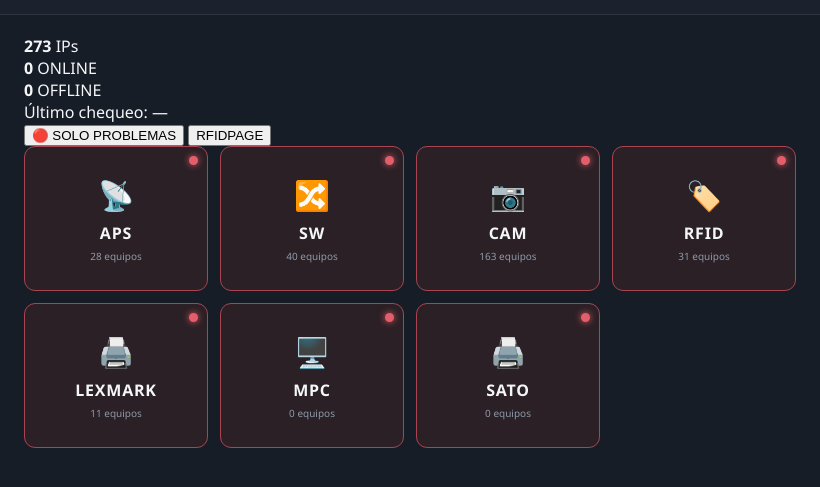
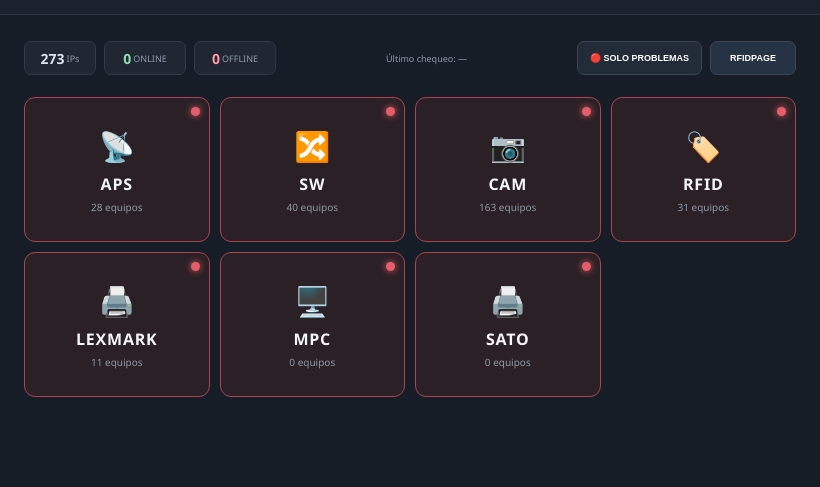
Before and after one commit to pitucorporacion-collab/monitor-red, an Electron app: page index.html in a window 820 px wide. Shown: the part 69-556 px from the top of the page. Drawn offline with Linux system fonts and the light colour scheme; no server answers.

Commit message:
V2.1: ajustar interfaz principal y botones uniformes

```diff
--- a/styles.css
+++ b/styles.css
@@ -1,15 +1,11 @@
 *{box-sizing:border-box}
-
 html,body{margin:0;width:100%;height:100%;font-family:Segoe UI,Arial,sans-serif;background:#10141b;color:#f4f6f8;overflow:hidden}
 .app{width:820px;height:576px;margin:0 auto;background:#171d26}
-.topbar{height:84px;padding:14px 24px;display:flex;align-items:center;justify-content:space-between;border-bottom:1px solid #2d3542;background:#1b222d}
-.topbar h1{margin:0;font-size:22px;letter-spacing:1.4px}.topbar p{margin:4px 0 0;color:#8995a6;font-size:11px}.clock{font:700 18px Consolas,monospace;color:#aeb9c8}
-.view{display:none;height:492px;padding:20px 24px}.view.active{display:block}
-.cards{display:grid;grid-template-columns:repeat(4,minmax(0,1fr));gap:12px;margin-top:0}
-.card{height:145px;min-width:0;border:1px solid #303a49;border-radius:11px;background:#202733;display:flex;flex-direction:column;align-items:center;justify-content:center;cursor:pointer;transition:.15s;position:relative}.card:hover{transform:translateY(-2px);border-color:#68778b;background:#252e3b}.card .icon{font-size:29px;margin-bottom:8px}.card h3{margin:0;font-size:16px;letter-spacing:.8px}.card p{margin:5px 0 0;color:#8e9aaa;font-size:10px}
-.card::after{content:"";position:absolute;top:9px;right:9px;width:9px;height:9px;border-radius:50%;background:#7f8a99}.card.group-online::after{background:#42c77a}.card.group-offline{border-color:#a94450;background:#2a2025}.card.group-offline::after{background:#e35d6a;box-shadow:0 0 7px #e35d6a}.card.group-checking::after{background:#d3a63c;box-shadow:0 0 7px #d3a63c}
-.summary{margin-top:14px;color:#8e9aaa;text-align:center;font-size:10px}.summary .count{color:#dce3ec;font-weight:700}
+.topbar{height:84px;padding:14px 24px;display:flex;align-items:center;justify-content:space-between;border-bottom:1px solid #2d3542;background:#1b222d}.topbar h1{margin:0;font-size:22px;letter-spacing:1.4px}.topbar p{margin:4px 0 0;color:#8995a6;font-size:11px}.clock{font:700 18px Consolas,monospace;color:#aeb9c8}
+.view{display:none;height:492px;padding:14px 24px}.view.active{display:block}
+.homeControls{height:58px;display:grid;grid-template-columns:72px 82px 82px 1fr 125px 86px;align-items:center;gap:8px;margin-bottom:10px}.summaryBox{height:34px;border:1px solid #303a49;border-radius:7px;background:#202733;display:flex;align-items:center;justify-content:center;font-size:9px;color:#8e9aaa}.summaryBox b{font-size:14px;color:#dce3ec;margin-right:2px}.onlineBox b{color:#8de0ae}.offlineBox b{color:#ff9aa3}.lastCheck{font-size:9px;color:#8e9aaa;text-align:center;white-space:nowrap}.smallAction{height:34px;border:1px solid #3b4655;border-radius:7px;background:#222b38;color:#fff;font-size:9px;font-weight:700;cursor:pointer;white-space:nowrap}.smallAction:hover{background:#2b3645}.rfidAction{background:#263344}
+.cards{display:grid;grid-template-columns:repeat(4,minmax(0,1fr));gap:10px;margin-top:0}.card{height:145px;min-width:0;border:1px solid #303a49;border-radius:11px;background:#202733;display:flex;flex-direction:column;align-items:center;justify-content:center;cursor:pointer;transition:.15s;position:relative}.card:hover{transform:translateY(-2px);border-color:#68778b;background:#252e3b}.card .icon{font-size:29px;margin-bottom:8px}.card h3{margin:0;font-size:16px;letter-spacing:.8px}.card p{margin:5px 0 0;color:#8e9aaa;font-size:10px}.card::after{content:"";position:absolute;top:9px;right:9px;width:9px;height:9px;border-radius:50%;background:#7f8a99}.card.group-online::after{background:#42c77a}.card.group-offline{border-color:#a94450;background:#2a2025}.card.group-offline::after{background:#e35d6a;box-shadow:0 0 7px #e35d6a}.card.group-checking::after{background:#d3a63c;box-shadow:0 0 7px #d3a63c}
 .listHeader{height:58px;display:grid;grid-template-columns:120px 1fr 120px;align-items:center;gap:14px;margin-bottom:10px}.listHeader h2{margin:0;font-size:20px;letter-spacing:.8px}.listHeader p{margin:4px 0 0;color:#8e9aaa;font-size:10px}.back,.refresh{height:34px;border:1px solid #3b4655;border-radius:7px;background:#222b38;color:#fff;font-weight:700;font-size:10px;cursor:pointer}.refresh{justify-self:end}.back:hover,.refresh:hover{background:#2b3645}
-.tableWrap{height:370px;overflow:auto;border:1px solid #303a49;border-radius:8px}.tableWrap table{width:100%;border-collapse:collapse;table-layout:fixed}.tableWrap th{position:sticky;top:0;background:#222a36;color:#aeb9c8;text-align:left;font-size:10px;padding:8px;z-index:1}.tableWrap td{padding:7px 8px;border-top:1px solid #29323e;font-size:10px;white-space:nowrap;overflow:hidden;text-overflow:ellipsis}.tableWrap th:nth-child(1),.tableWrap td:nth-child(1){width:130px}.tableWrap th:nth-child(2),.tableWrap td:nth-child(2){width:230px}.tableWrap th:nth-child(3),.tableWrap td:nth-child(3){width:260px}.tableWrap th:nth-child(4),.tableWrap td:nth-child(4){width:130px}.tableWrap tr:hover td{background:#1e2631}
+.tableWrap{height:370px;overflow:auto;border:1px solid #303a49;border-radius:8px}.tableWrap table{width:100%;border-collapse:collapse;table-layout:fixed}.tableWrap th{position:sticky;top:0;background:#222a36;color:#aeb9c8;text-align:left;font-size:10px;padding:8px;z-index:1}.tableWrap td{padding:7px 8px;border-top:1px solid #29323e;font-size:10px;white-space:nowrap;overflow:hidden;text-overflow:ellipsis}.tableWrap th:nth-child(1),.tableWrap td:nth-child(1){width:130px}.tableWrap th:nth-child(2),.tableWrap td:nth-child(2){width:230px}.tableWrap th:nth-child(3),.tableWrap td:nth-child(3){width:260px}.tableWrap th:nth-child(4),.tableWrap td:nth-child(4){width:130px}.tableWrap tr:hover td{background:#1e2631}.empty{text-align:center;color:#8e9aaa;padding:30px!important}.problemGroup{display:inline-block;color:#dce3ec;font-weight:700;margin-right:6px}
 .ip{font-family:Consolas,monospace;color:#dce3ec}.status{display:inline-flex;align-items:center;gap:5px}.dot{width:7px;height:7px;border-radius:50%;display:inline-block;flex:0 0 auto}.unknown{background:#7f8a99}.online{color:#8de0ae}.online .dot{background:#42c77a}.offline{color:#ff9aa3}.offline .dot{background:#e35d6a}.muted{color:#778395}
 @media(max-width:820px){.app{width:100vw;height:100vh}.view{height:calc(100vh - 84px)}}
```
